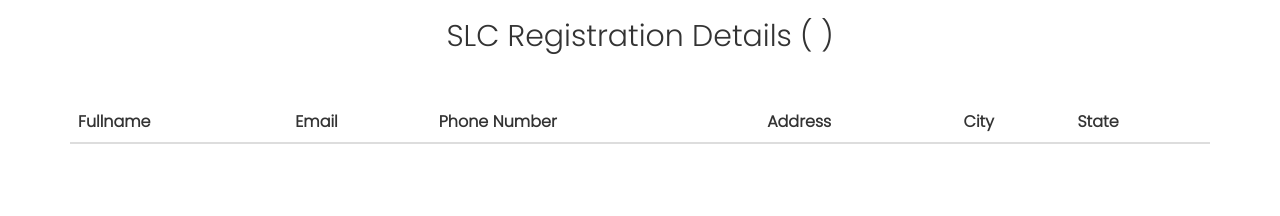
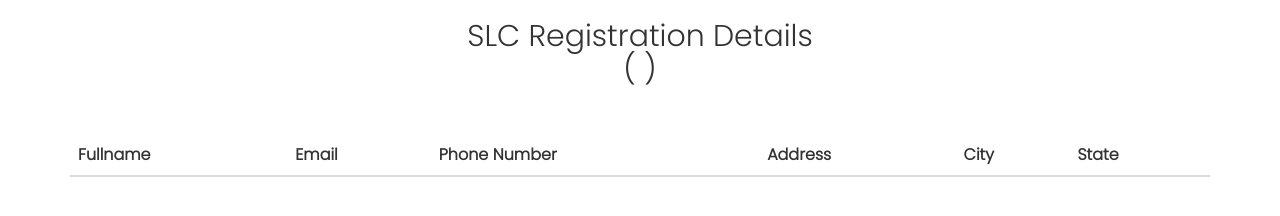
Before and after one commit to cholatrek/SpiritLifeConvention, a plain HTML site: page form.html in a window 1280 px wide. Drawn offline with nearby package versions, Linux system fonts and the light colour scheme; no server answers.

Commit message:
latest counter

```diff
--- a/form.html
+++ b/form.html
@@ -21,7 +21,7 @@
     </head>
     <body>
         <div class="container">
-            <h2 class="text-center">SLC Registration Details ( <span id="formCounter" ></span> )  </h2><br><br>
+            <h2 class="text-center">SLC Registration Details<br> ( <span id="formCounter" ></span> )  </h2><br><br>
             <table class="table">
                 <thead>
                   <tr>
```
